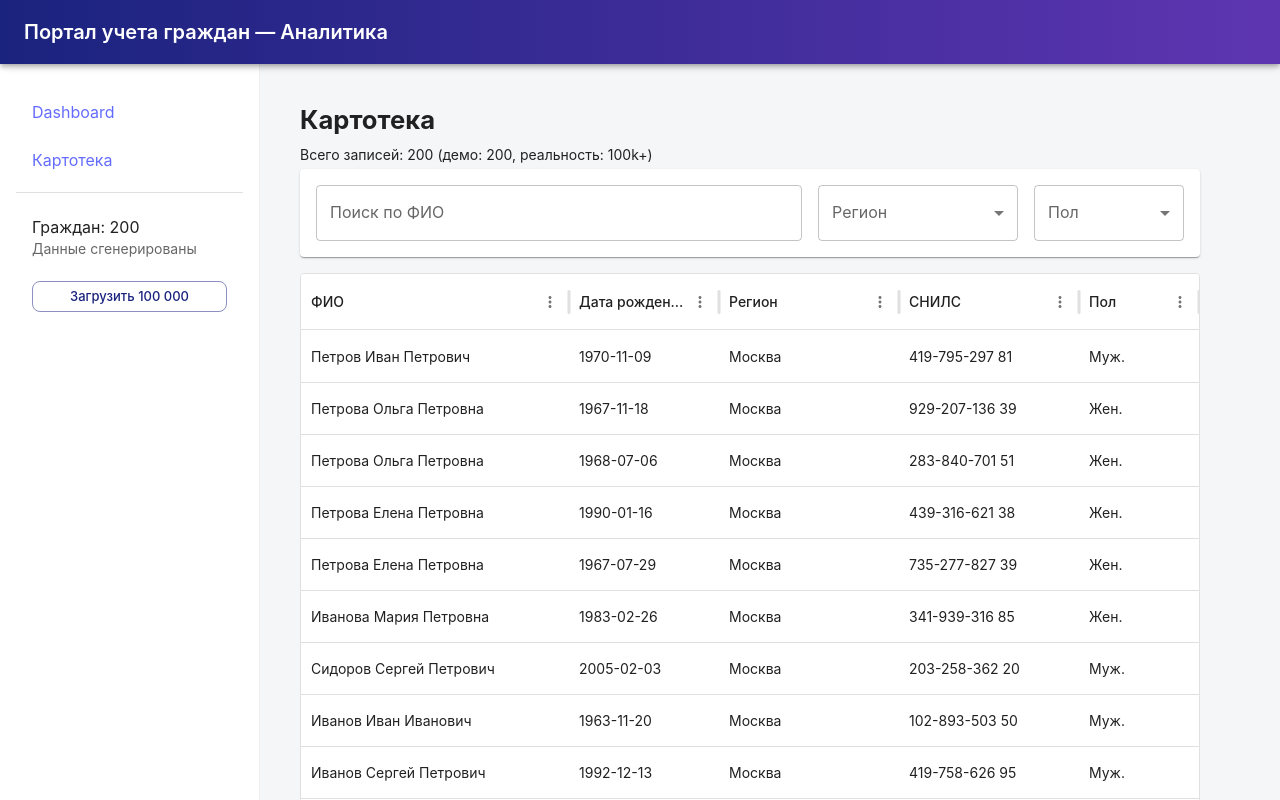
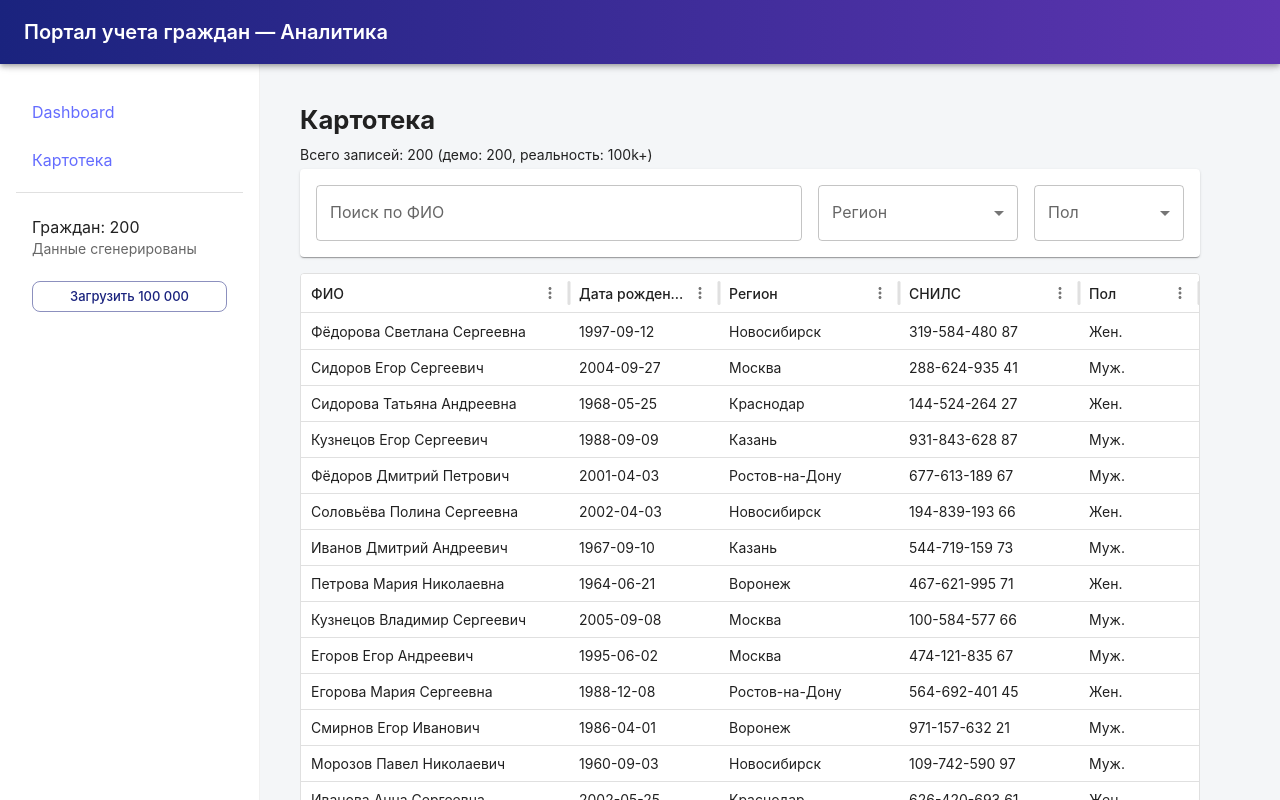
Before and after one commit to Andrest31/citizen-portal-test, a React (Vite) app: page /catalog in a window 1280 px wide. Shown: the top 800 px of the page. Built offline with nearby package versions, Linux system fonts and the light colour scheme; some icons are missing.

Commit message:
fix: Исправлены баги

```diff
--- a/src/App.jsx
+++ b/src/App.jsx
@@ -38,19 +38,21 @@ function App() {
   // стейт загрузки
   const [loading, setLoading] = useState(false);
 
+const worker = new Worker(
+  new URL("./workers/citizenWorker.js", import.meta.url),
+  { type: "module" }
+);
   // переключение данных
   const toggleDataset = () => {
-    setLoading(true);
+  setLoading(true);
+  const newSize = citizens.length === 200 ? 100000 : 200;
+  worker.postMessage({ size: newSize });
 
-    setTimeout(() => {
-      const newSize = citizens.length === 200 ? 100000 : 200;
-      const newData = Array.from({ length: newSize }, (_, i) =>
-        createCitizen(i + 1)
-      );
-      setCitizens(newData);
-      setLoading(false);
-    }, 50);
+  worker.onmessage = (e) => {
+    setCitizens(e.data);
+    setLoading(false);
   };
+};
 
   return (
     <ThemeProvider theme={theme(mode)}>
--- a/src/components/dashboard-tabs/EmploymentTab.jsx
+++ b/src/components/dashboard-tabs/EmploymentTab.jsx
@@ -17,7 +17,7 @@ const employmentCounts = citizens.reduce((acc, c) => {
     } else {
       category = "Прочие работающие";
     }
-  } else if (c.employment === "Не работает") {
+  } else if (c.employment === "Безработный") {
     category = "Безработные";
   } else if (c.employment === "Студент") {
     category = "Студенты";
--- a/src/data/citizens.js
+++ b/src/data/citizens.js
@@ -4,186 +4,325 @@ function randomItem(arr) {
   return arr[Math.floor(Math.random() * arr.length)];
 }
 
+// ФИО
+const LASTNAMES_M = [
+  "Иванов",
+  "Петров",
+  "Сидоров",
+  "Кузнецов",
+  "Смирнов",
+  "Фёдоров",
+  "Соловьёв",
+  "Морозов",
+  "Волков",
+  "Егоров",
+];
+const LASTNAMES_F = [
+  "Иванова",
+  "Петрова",
+  "Сидорова",
+  "Кузнецова",
+  "Смирнова",
+  "Фёдорова",
+  "Соловьёва",
+  "Морозова",
+  "Волкова",
+  "Егорова",
+];
+const FIRSTNAMES_M = [
+  "Алексей",
+  "Иван",
+  "Павел",
+  "Сергей",
+  "Андрей",
+  "Дмитрий",
+  "Николай",
+  "Владимир",
+  "Олег",
+  "Егор",
+];
+const FIRSTNAMES_F = [
+  "Анна",
+  "Мария",
+  "Елена",
+  "Ольга",
+  "Татьяна",
+  "Наталья",
+  "Ирина",
+  "Светлана",
+  "Виктория",
+  "Полина",
+];
+const PATRONYMICS_M = [
+  "Иванович",
+  "Петрович",
+  "Сергеевич",
+  "Александрович",
+  "Андреевич",
+  "Николаевич",
+];
+const PATRONYMICS_F = [
+  "Ивановна",
+  "Петровна",
+  "Сергеевна",
+  "Александровна",
+  "Андреевна",
+  "Николаевна",
+];
+
+// Адреса
+const STREETS = [
+  "Ленина",
+  "Советская",
+  "Молодёжная",
+  "Школьная",
+  "Центральная",
+  "Победы",
+  "Гагарина",
+  "Кирова",
+];
+const CITIES = [
+  "Москва",
+  "Санкт-Петербург",
+  "Казань",
+  "Екатеринбург",
+  "Новосибирск",
+  "Ростов-на-Дону",
+  "Краснодар",
+  "Воронеж",
+];
+
+// ВУЗы и специальности
+const UNIVERSITIES = [
+  "МГУ им. Ломоносова",
+  "СПбГУ",
+  "Казанский федеральный университет",
+  "УрФУ",
+  "МФТИ",
+  "НИУ ВШЭ",
+];
+const SPECIALTIES = [
+  "Программная инженерия",
+  "Юриспруденция",
+  "Экономика",
+  "Медицина",
+  "Педагогика",
+  "Строительство",
+];
+
+// Компании и должности
+const COMPANIES = [
+  "Яндекс",
+  "Сбер",
+  "Газпром",
+  "РЖД",
+  "Лукойл",
+  "МТС",
+  "Ростелеком",
+  "Татнефть",
+];
+const POSITIONS = [
+  "Инженер",
+  "Разработчик",
+  "Юрист",
+  "Менеджер",
+  "Учитель",
+  "Врач",
+  "Экономист",
+  "Аналитик",
+];
+
+// Генерация даты
 function randomDate(startYear, endYear) {
   const start = new Date(startYear, 0, 1);
   const end = new Date(endYear, 11, 31);
-  return new Date(start.getTime() + Math.random() * (end.getTime() - start.getTime()))
+  return new Date(
+    start.getTime() + Math.random() * (end.getTime() - start.getTime())
+  )
     .toISOString()
     .slice(0, 10);
 }
 
+// СНИЛС
 function generateSnils() {
   const num = () => String(Math.floor(100 + Math.random() * 900));
-  return `${num()}-${num()}-${num()} ${Math.floor(10 + Math.random() * 90)}`;
+  const part1 = num();
+  const part2 = num();
+  const part3 = num();
+  const check = String(Math.floor(10 + Math.random() * 90));
+  return `${part1}-${part2}-${part3} ${check}`;
 }
 
+// Фото
 function photo(gender) {
   return gender === "М"
     ? `https://randomuser.me/api/portraits/men/${Math.floor(Math.random() * 90)}.jpg`
     : `https://randomuser.me/api/portraits/women/${Math.floor(Math.random() * 90)}.jpg`;
 }
 
-// --- Основной генератор ---
+// Создание одного гражданина
 export function createCitizen(id) {
   const gender = Math.random() > 0.5 ? "М" : "Ж";
-  const firstNamesM = ["Алексей", "Иван", "Павел", "Сергей"];
-  const firstNamesF = ["Анна", "Мария", "Елена", "Ольга"];
-  const lastNamesM = ["Иванов", "Петров", "Сидоров"];
-  const lastNamesF = ["Иванова", "Петрова", "Сидорова"];
-  const patronymicsM = ["Иванович", "Петрович"];
-  const patronymicsF = ["Ивановна", "Петровна"];
-
-  const first = gender === "М" ? randomItem(firstNamesM) : randomItem(firstNamesF);
-  const last = gender === "М" ? randomItem(lastNamesM) : randomItem(lastNamesF);
-  const patronymic = gender === "М" ? randomItem(patronymicsM) : randomItem(patronymicsF);
+  const last =
+    gender === "М" ? randomItem(LASTNAMES_M) : randomItem(LASTNAMES_F);
+  const first =
+    gender === "М" ? randomItem(FIRSTNAMES_M) : randomItem(FIRSTNAMES_F);
+  const patronymic =
+    gender === "М" ? randomItem(PATRONYMICS_M) : randomItem(PATRONYMICS_F);
   const fullName = `${last} ${first} ${patronymic}`;
 
   const birthDate = randomDate(1960, 2005);
   const age = new Date().getFullYear() - new Date(birthDate).getFullYear();
 
-  // --- Основные поля ---
-  const citizen = {
+  // базовые контакты
+  const email = `${first.toLowerCase()}.${last.toLowerCase()}@mail.ru`;
+  const phone = `+7 9${Math.floor(100000000 + Math.random() * 899999999)}`;
+  const city = randomItem(CITIES);
+  const regAddress = `${city}, ул. ${randomItem(STREETS)}, д. ${Math.ceil(Math.random() * 50)}, кв. ${Math.ceil(Math.random() * 150)}`;
+
+  // образование
+  const education = [
+    {
+      institution: randomItem(UNIVERSITIES),
+      specialty: randomItem(SPECIALTIES),
+      graduationYear: 2000 + Math.floor(Math.random() * 20),
+      diplomaNum: `D-${10000 + Math.floor(Math.random() * 90000)}`,
+    },
+  ];
+
+  const documents = [
+    {
+      type: "Паспорт",
+      number: `45${100000 + Math.floor(Math.random() * 900000)}`,
+      issued: randomDate(2000, 2020),
+    },
+    {
+      type: "ИНН",
+      number: `${Math.floor(1000000000 + Math.random() * 9000000000)}`,
+    },
+  ];
+
+  const realEstate = [
+    {
+      type: "Квартира",
+      address: `${city}, ул. ${randomItem(STREETS)}, д. ${Math.ceil(Math.random() * 50)}`,
+    },
+  ];
+
+  const vehicles =
+    Math.random() > 0.7
+      ? [
+          {
+            type: "Легковой",
+            brand: "Toyota",
+            regNum: `А${Math.floor(100 + Math.random() * 900)}ВС77`,
+          },
+        ]
+      : [];
+
+  // работа
+  const work = {
+    currentJob: randomItem(COMPANIES),
+    position: randomItem(POSITIONS),
+    startDate: randomDate(2005, 2022),
+  };
+
+  // семья: учитываем пол для правильной генерации родственных связей
+  const family = [];
+  if (gender === "М") {
+    family.push({
+      fullName: `${randomItem(LASTNAMES_F)} ${randomItem(FIRSTNAMES_F)} ${randomItem(PATRONYMICS_F)}`,
+      relation: "Жена",
+      birthDate: randomDate(1965, 2002),
+      snils: generateSnils(),
+    });
+    family.push({
+      fullName: `${randomItem(LASTNAMES_M)} ${randomItem(FIRSTNAMES_M)} ${randomItem(PATRONYMICS_M)}`,
+      relation: "Сын",
+      birthDate: randomDate(2000, 2015),
+      snils: generateSnils(),
+    });
+  } else {
+    family.push({
+      fullName: `${randomItem(LASTNAMES_M)} ${randomItem(FIRSTNAMES_M)} ${randomItem(PATRONYMICS_M)}`,
+      relation: "Муж",
+      birthDate: randomDate(1965, 2002),
+      snils: generateSnils(),
+    });
+    family.push({
+      fullName: `${randomItem(LASTNAMES_F)} ${randomItem(FIRSTNAMES_F)} ${randomItem(PATRONYMICS_F)}`,
+      relation: "Дочь",
+      birthDate: randomDate(2000, 2015),
+      snils: generateSnils(),
+    });
+  }
+
+  // льготы
+  const benefits = [];
+  if (Math.random() < 0.2) benefits.push("инвалид");
+  if (Math.random() < 0.15) benefits.push("многодетный");
+  if (Math.random() < 0.1) benefits.push("ветеран");
+
+  // --- ДОБАВЛЯЕМ ПОЛЯ ДЛЯ ДАШБОРДОВ ---
+  const maritalStatuses = [
+    "Женат/Замужем",
+    "Холост/Не замужем",
+    "Разведён/Разведена",
+  ];
+  const maritalStatus = randomItem(maritalStatuses);
+
+  // уровень образования
+  let educationLevel = "Среднее общее";
+  if (
+    education[0].specialty === "Программная инженерия" ||
+    education[0].specialty === "Юриспруденция" ||
+    education[0].specialty === "Экономика" ||
+    education[0].specialty === "Медицина"
+  ) {
+    educationLevel = "Высшее";
+  } else if (
+    education[0].specialty === "Педагогика" ||
+    education[0].specialty === "Строительство"
+  ) {
+    educationLevel = "Среднее специальное";
+  }
+
+  // статус занятости
+  let employment = "Работает";
+  if (age > 65) employment = "Пенсионер";
+  if (Math.random() < 0.1) employment = "Безработный";
+  if (Math.random() < 0.08 && age < 25) employment = "Студент";
+
+  const profession = work.position;
+
+  return {
     id: `CIT-${String(id).padStart(5, "0")}`,
     fullName,
     gender,
     birthDate,
-    age,
+    age, // 👈 добавлено
+    email,
+    phone,
+    documents,
+    realEstate,
+    vehicles,
+    regAddress,
     snils: generateSnils(),
-    inn: `77${Math.floor(100000000 + Math.random() * 899999999)}`,
-    passport: {
-      series: `${Math.floor(1000 + Math.random() * 9000)}`,
-      number: `${Math.floor(100000 + Math.random() * 900000)}`,
-      issuedBy: "ОВД Москвы",
-      issuedDate: randomDate(2000, 2020),
-    },
-    nationality: "Русский",
-    citizenship: "Россия",
     photo: photo(gender),
-    maritalStatus: randomItem(["Женат/Замужем", "Холост/Не замужем", "Разведён/Разведена"]),
-
-    // --- Контакты и адреса ---
-    email: `${first.toLowerCase()}.${last.toLowerCase()}@mail.ru`,
-    phone: `+7 9${Math.floor(100000000 + Math.random() * 899999999)}`,
-    mobilePhone: `+7 9${Math.floor(100000000 + Math.random() * 899999999)}`,
-    regAddress: `г. Москва, ул. Ленина, д. ${Math.ceil(Math.random() * 50)}`,
-    factAddress: `г. Москва, ул. Кирова, д. ${Math.ceil(Math.random() * 50)}`,
-    workAddress: "г. Москва, ул. Советская, 10",
-    postalCode: "101000",
-    region: "Москва",
-    country: "Россия",
-    emergencyContactName: "Иван Иванов",
-    emergencyContactPhone: "+7 999 123-45-67",
-
-    // --- Связанные сущности ---
-    education: [
-      {
-        institution: "МГУ",
-        specialty: "Программная инженерия",
-        graduationYear: 2010,
-        diplomaNum: "D-12345",
-        educationLevel: "Высшее",
-        studyType: "Очное",
-      },
+    region: city,
+    education,
+    work,
+    family,
+    benefits,
+    maritalStatus, // 👈 добавлено
+    educationLevel, // 👈 добавлено
+    employment, // 👈 добавлено
+    profession, // 👈 добавлено
+    cases: [
+      { topic: "Экология", date: "2025-01-01" },
+      { topic: "Льготы", date: "2025-02-01" },
     ],
-    work: [
-      {
-        company: "Яндекс",
-        position: "Разработчик",
-        startDate: "2015-01-01",
-        endDate: null,
-        contractType: "Бессрочный",
-        salary: 150000,
-        department: "IT",
-        supervisor: "Петров П.П.",
-      },
-    ],
-    family: [
-      {
-        fullName: "Иванова Анна Петровна",
-        relation: "Жена",
-        birthDate: "1985-03-15",
-        gender: "Ж",
-        snils: generateSnils(),
-        phone: "+7 999 111-22-33",
-        isDependent: false,
-      },
-    ],
-    realEstate: [
-      {
-        type: "Квартира",
-        address: "Москва, ул. Ленина, д. 1",
-        area: 56,
-        ownershipType: "Собственность",
-        cadastralNumber: "77:01:000401:1234",
-        acquisitionDate: "2018-06-10",
-      },
-    ],
-    cars: [
-      {
-        brand: "Toyota",
-        model: "Camry",
-        year: 2020,
-        vin: "XW8ZZZ61ZHG123456",
-        plateNumber: "А123ВС77",
-        ownershipType: "Собственность",
-      },
-    ],
-    credits: [
-      {
-        bankName: "Сбер",
-        accountNumber: "40817810000001234567",
-        creditType: "Ипотека",
-        creditAmount: 3500000,
-        creditBalance: 2500000,
-        startDate: "2019-01-01",
-        endDate: "2039-01-01",
-      },
-    ],
-    medical: {
-      bloodType: "A+",
-      chronicDiseases: ["Гипертония"],
-      disabilities: [],
-      allergies: ["Пыльца"],
-      insuranceNumber: "ОМС-123456",
-      hospitalAttached: "Городская поликлиника №5",
-    },
-    taxes: {
-      taxId: `77${Math.floor(100000000 + Math.random() * 899999999)}`,
-      taxRegion: "77",
-      propertyTaxPaid: true,
-      transportTaxPaid: false,
-      insurancePolicies: [
-        { type: "ОСАГО", number: "111222333", validUntil: "2025-01-01" },
-      ],
-    },
-    legalCases: [
-      {
-        caseId: "CASE-123",
-        type: "Административное",
-        courtName: "Московский суд",
-        dateStart: "2020-01-01",
-        dateEnd: "2020-06-01",
-        result: "Закрыто",
-      },
-    ],
-    military: {
-      status: "Запас",
-      rank: "Сержант",
-      unit: "В/ч 12345",
-      conscriptionYear: 2005,
-      specialty: "Связист",
-    },
-    extra: {
-      hobbies: ["Рыбалка", "Программирование"],
-      socialNetworks: ["vk.com/ivanov"],
-      preferredLanguage: "ru",
-      digitalSignatureId: "DS-98765",
-      biometricData: "hash12345",
-      migrationStatus: "Гражданин РФ",
-    },
   };
-
-  return citizen;
 }
 
 export const mockCitizens = Array.from({ length: 200 }, (_, i) =>
--- a/src/pages/Catalog.jsx
+++ b/src/pages/Catalog.jsx
@@ -1,11 +1,5 @@
 import { useState, useMemo } from "react";
-import {
-  Box,
-  TextField,
-  MenuItem,
-  Typography,
-  Paper,
-} from "@mui/material";
+import { Box, TextField, MenuItem, Typography, Paper } from "@mui/material";
 import { DataGrid } from "@mui/x-data-grid";
 import { useNavigate } from "react-router-dom";
 
@@ -38,7 +32,12 @@ function Catalog({ citizens }) {
   // Колонки
   const columns = [
     { field: "fullName", headerName: "ФИО", flex: 1, sortable: true },
-    { field: "birthDate", headerName: "Дата рождения", width: 150, sortable: true },
+    {
+      field: "birthDate",
+      headerName: "Дата рождения",
+      width: 150,
+      sortable: true,
+    },
     { field: "region", headerName: "Регион", width: 180, sortable: true },
     { field: "snils", headerName: "СНИЛС", width: 180 },
     { field: "gender", headerName: "Пол", width: 120 },
@@ -50,7 +49,8 @@ function Catalog({ citizens }) {
         Картотека
       </Typography>
       <Typography variant="body2" gutterBottom>
-        Всего записей: {filteredCitizens.length} (демо: {citizens.length}, реальность: 100k+)
+        Всего записей: {filteredCitizens.length} (демо: {citizens.length},
+        реальность: 100k+)
       </Typography>
 
       {/* Панель фильтров */}
@@ -119,7 +119,8 @@ function Catalog({ citizens }) {
           paginationMode="client"
           disableSelectionOnClick
           onRowClick={(params) => navigate(`/catalog/${params.id}`)}
-          rowBuffer={5}
+          rowBuffer={20}
+          density="compact"
         />
       </div>
     </Box>
--- /dev/null
+++ b/src/workers/citizenWorker.js
@@ -0,0 +1,8 @@
+// citizenWorker.js
+import { createCitizen } from "../data/citizens";
+
+self.onmessage = (e) => {
+  const { size } = e.data;
+  const citizens = Array.from({ length: size }, (_, i) => createCitizen(i + 1));
+  self.postMessage(citizens);
+};
```
Also changed, not shown: src/components/citizen-tabs/CasesTab.jsx (+2 -6 lines), src/pages/CitizenCard.jsx (+47 -25 lines).
